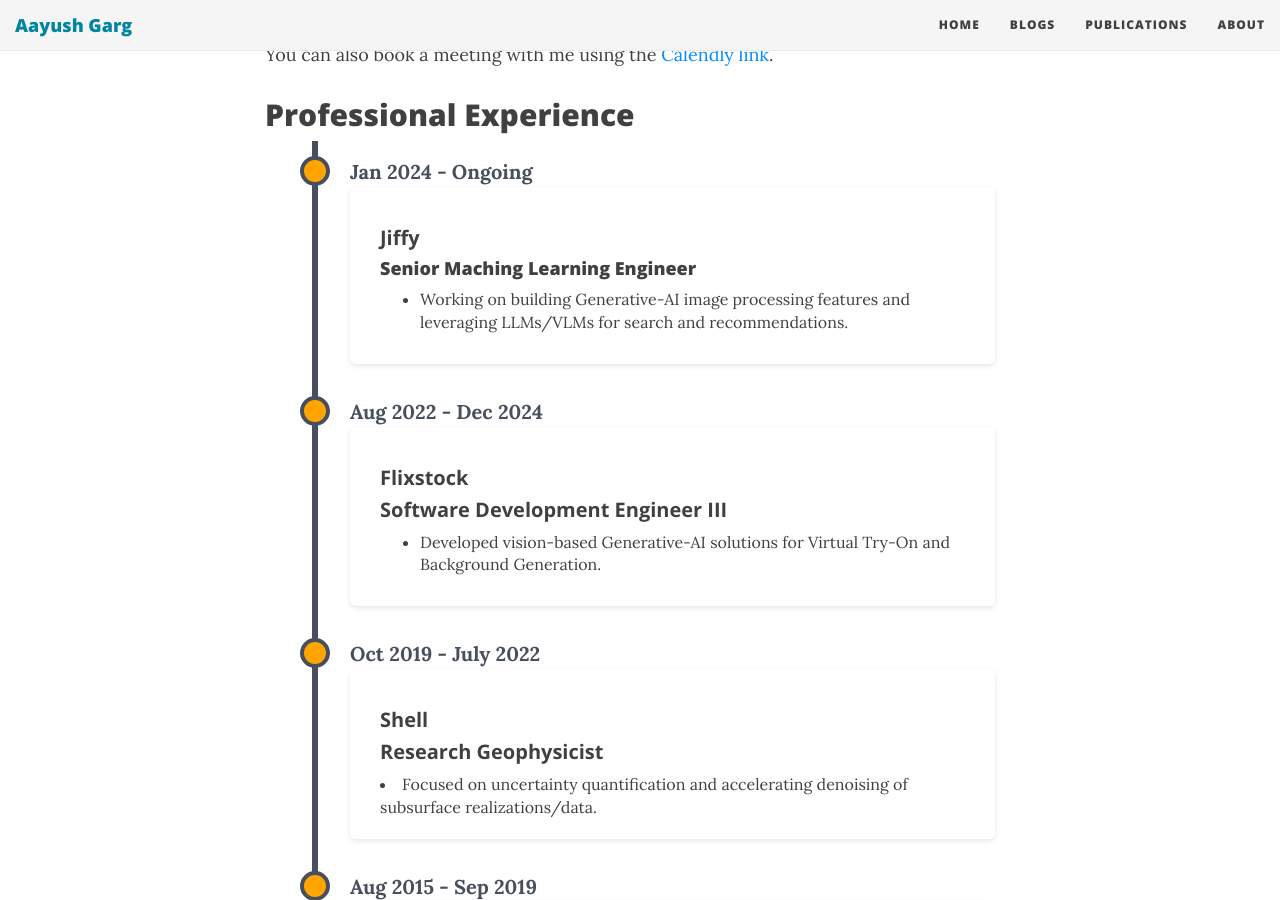
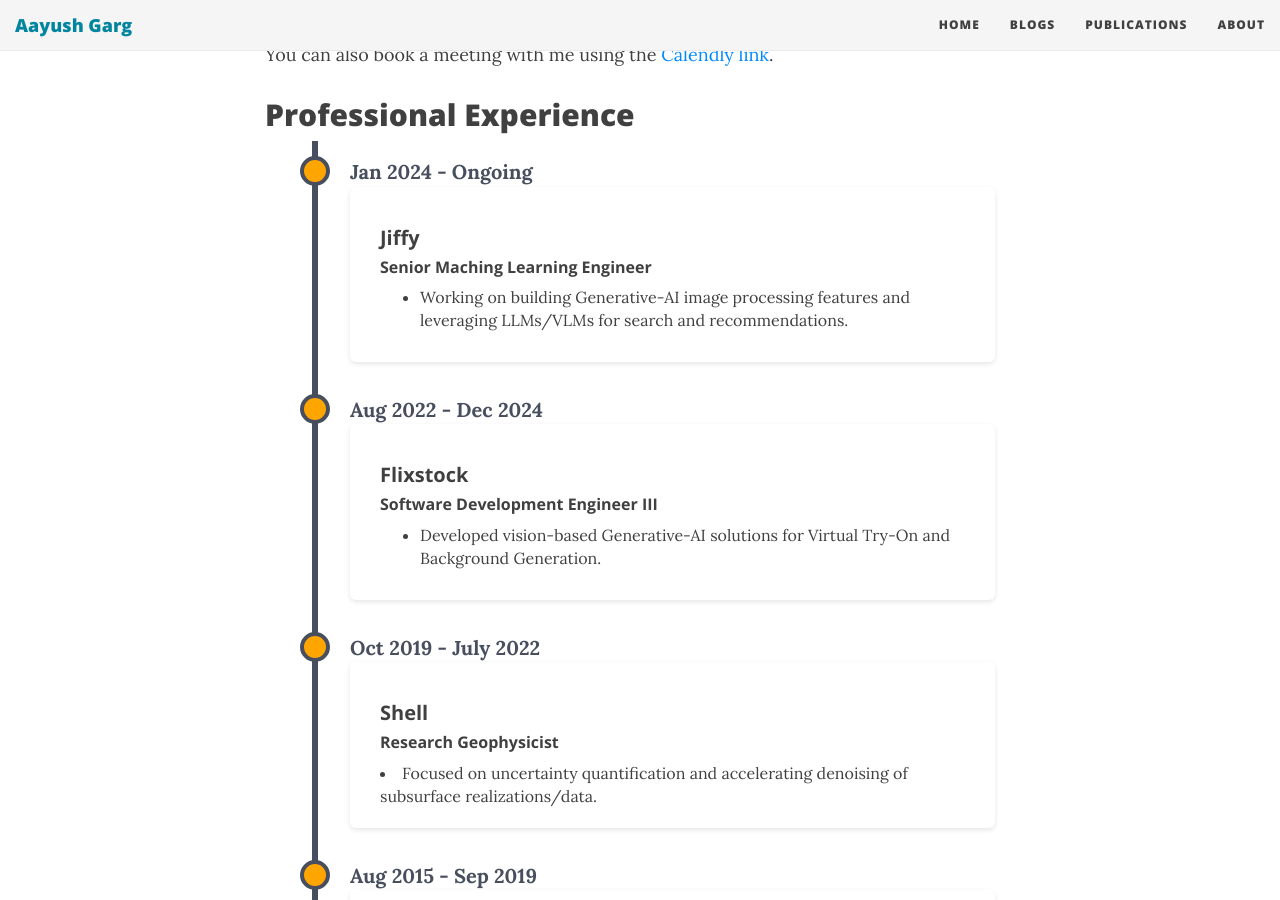
Before and after one commit to garg-aayush/garg-aayush.github.io, a Jekyll site: the page built from about.md, in a window 1280 px wide and 900 px high, scrolled down 845 px. Built offline with Jekyll 4.4.1, drawn with Linux system fonts in a browser that asks for light colours; nearby versions of some CDN libraries.

Commit message:
Update about section, add timeline

```diff
--- a/about.md
+++ b/about.md
@@ -88,7 +88,7 @@
     <div class="timeline-date">Jan 2024 - Ongoing</div>
     <div class="timeline-content">
       <h3 class="custom-font">Jiffy</h3>
-      <h4>Senior Maching Learning Engineer</h4>
+      <h4 class="custom-font2">Senior Maching Learning Engineer</h4>
       <ul>
         <li>Working on building Generative-AI image processing features and leveraging LLMs/VLMs for search and recommendations.</li>
       </ul>
@@ -99,7 +99,7 @@
 <div class="timeline-date">Aug 2022 - Dec 2024</div>
 <div class="timeline-content">
 	<h3 class="custom-font">Flixstock</h3>
-	<h4 class="custom-font">Software Development Engineer III</h4>
+	<h4 class="custom-font2">Software Development Engineer III</h4>
 	<ul>
 	<li>Developed vision-based Generative-AI solutions for Virtual Try-On and Background Generation.</li>
 	</ul>
@@ -110,7 +110,7 @@
     <div class="timeline-date">Oct 2019 - July 2022</div>
     <div class="timeline-content">
       <h3 class="custom-font">Shell</h3>
-      <h4 class="custom-font">Research Geophysicist</h4>
+      <h4 class="custom-font2">Research Geophysicist</h4>
       <li>Focused on uncertainty quantification and accelerating denoising of subsurface realizations/data.</li>
     </div>
 </div>
@@ -119,7 +119,7 @@
     <div class="timeline-date">Aug 2015 - Sep 2019</div>
     <div class="timeline-content">
       <h3 class="custom-font">TU Delft</h3>
-      <h4 class="custom-font">PhD Researcher</h4>
+      <h4 class="custom-font2">PhD Researcher</h4>
       <ul>
         <li>Worked on a new imaging approach, JMI-<i>res</i>, for high-resolution subsurface physical properties.</li>
       </ul>
```
